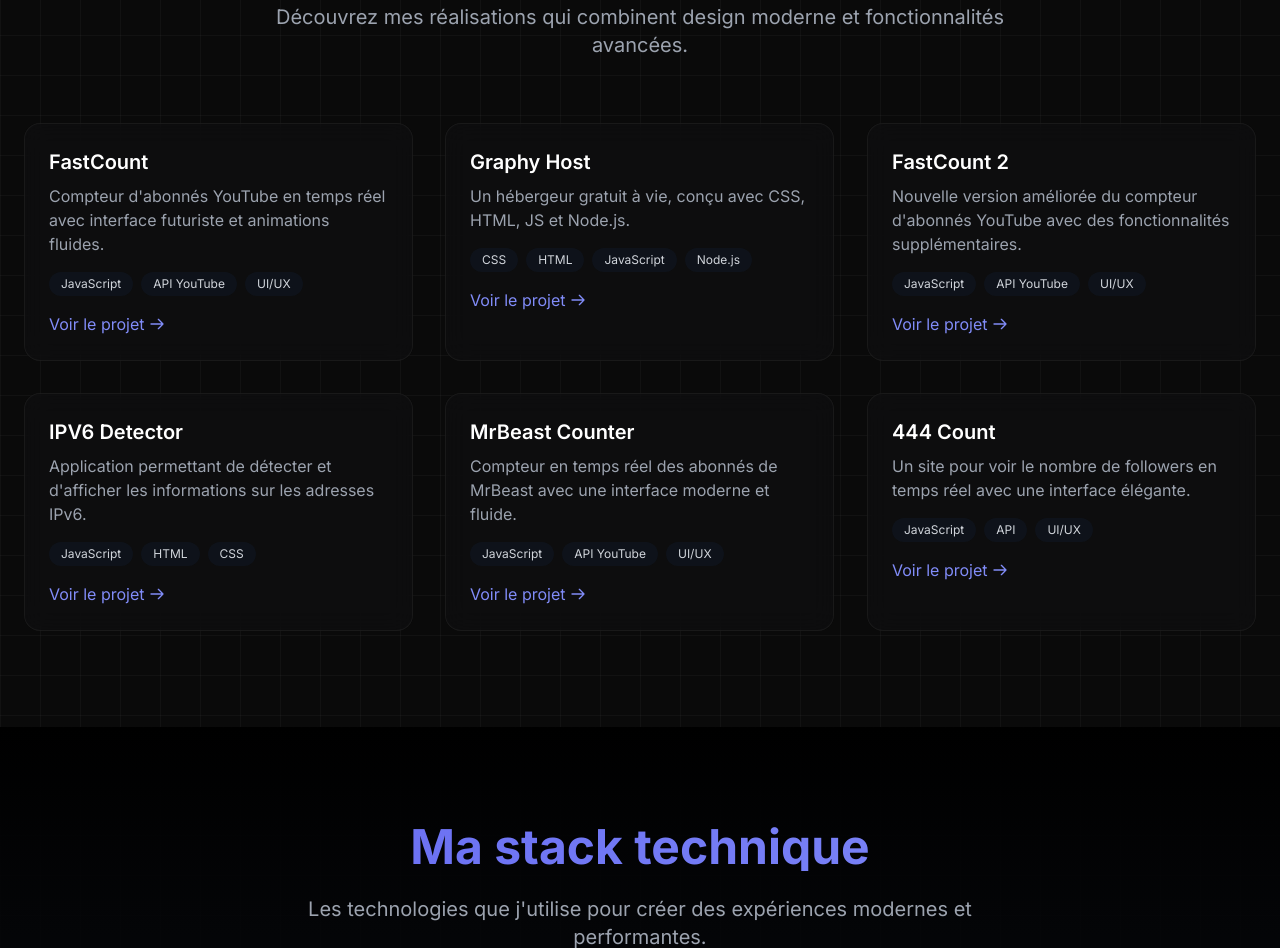
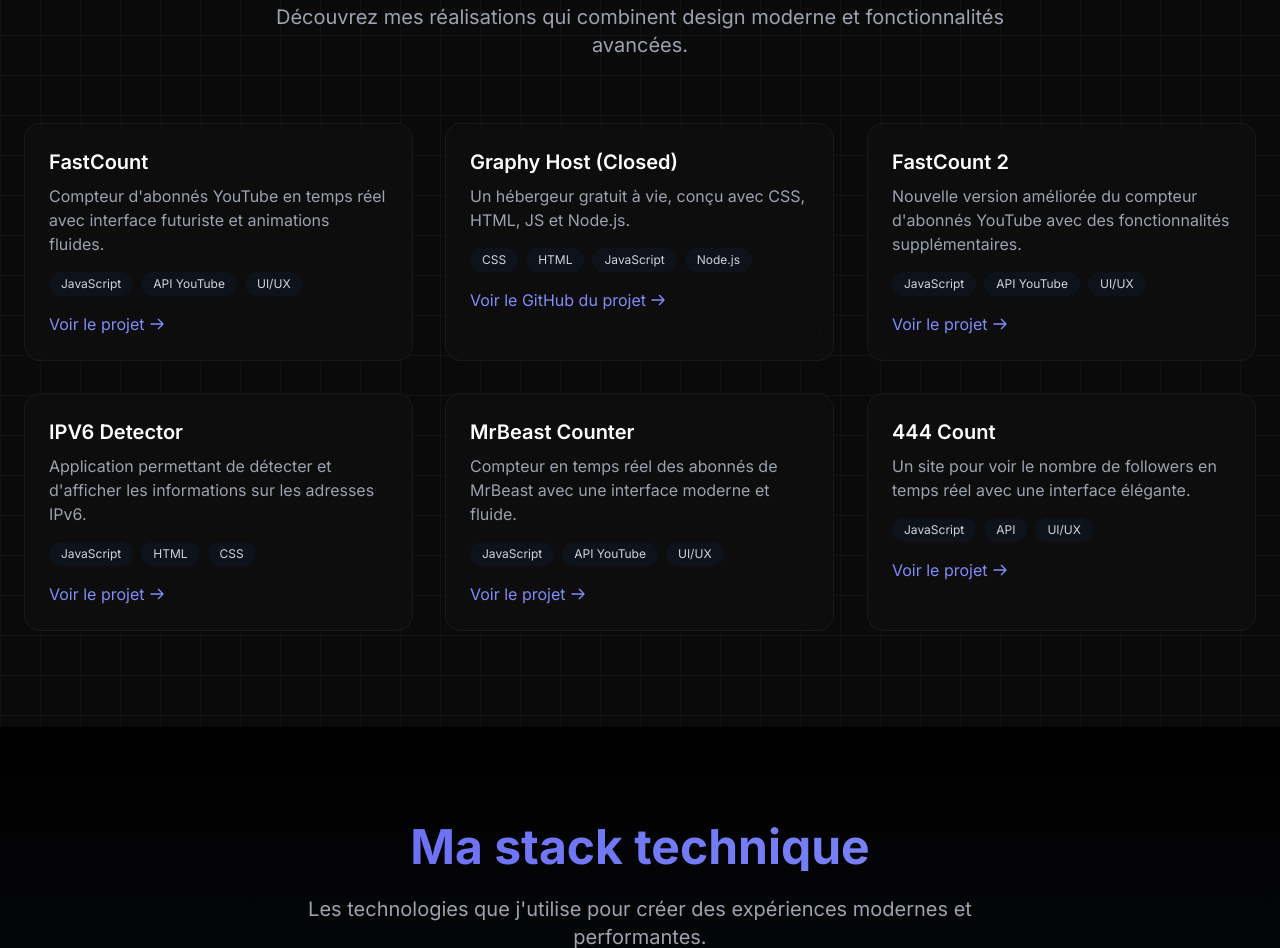
Before and after one commit to GraphStats/Portfolio, a plain HTML site: page index.html in a window 1280 px wide. Shown: the part 965-1913 px from the top of the page. Drawn offline with nearby package versions, Linux system fonts and the light colour scheme.

Commit message:
Update index.html

```diff
--- a/index.html
+++ b/index.html
@@ -305,7 +305,7 @@
 
         <!-- Project Card -->
         <div class="glass-card p-6 glow-effect animate-on-scroll" data-aos="fade-up" data-aos-delay="400">
-          <h3 class="text-xl font-semibold mb-2 text-white">Graphy Host</h3>
+          <h3 class="text-xl font-semibold mb-2 text-white">Graphy Host (Closed)</h3>
           <p class="text-gray-400 mb-4">Un hébergeur gratuit à vie, conçu avec CSS, HTML, JS et Node.js.</p>
           <div class="flex flex-wrap gap-2 mb-4">
             <span class="text-xs px-3 py-1 bg-gray-900/50 rounded-full text-gray-300">CSS</span>
@@ -313,9 +313,9 @@
             <span class="text-xs px-3 py-1 bg-gray-900/50 rounded-full text-gray-300">JavaScript</span>
             <span class="text-xs px-3 py-1 bg-gray-900/50 rounded-full text-gray-300">Node.js</span>
           </div>
-          <a href="http://31.59.235.30:8010/" target="_blank"
+          <a href="https://github.com/GraphStats/graphy-host/" target="_blank"
              class="inline-flex items-center text-indigo-400 hover:text-indigo-300 transition">
-            Voir le projet
+            Voir le GitHub du projet
             <svg xmlns="http://www.w3.org/2000/svg" class="h-4 w-4 ml-1" fill="none" viewBox="0 0 24 24" stroke="currentColor">
               <path stroke-linecap="round" stroke-linejoin="round" stroke-width="2" d="M14 5l7 7m0 0l-7 7m7-7H3" />
             </svg>
```
